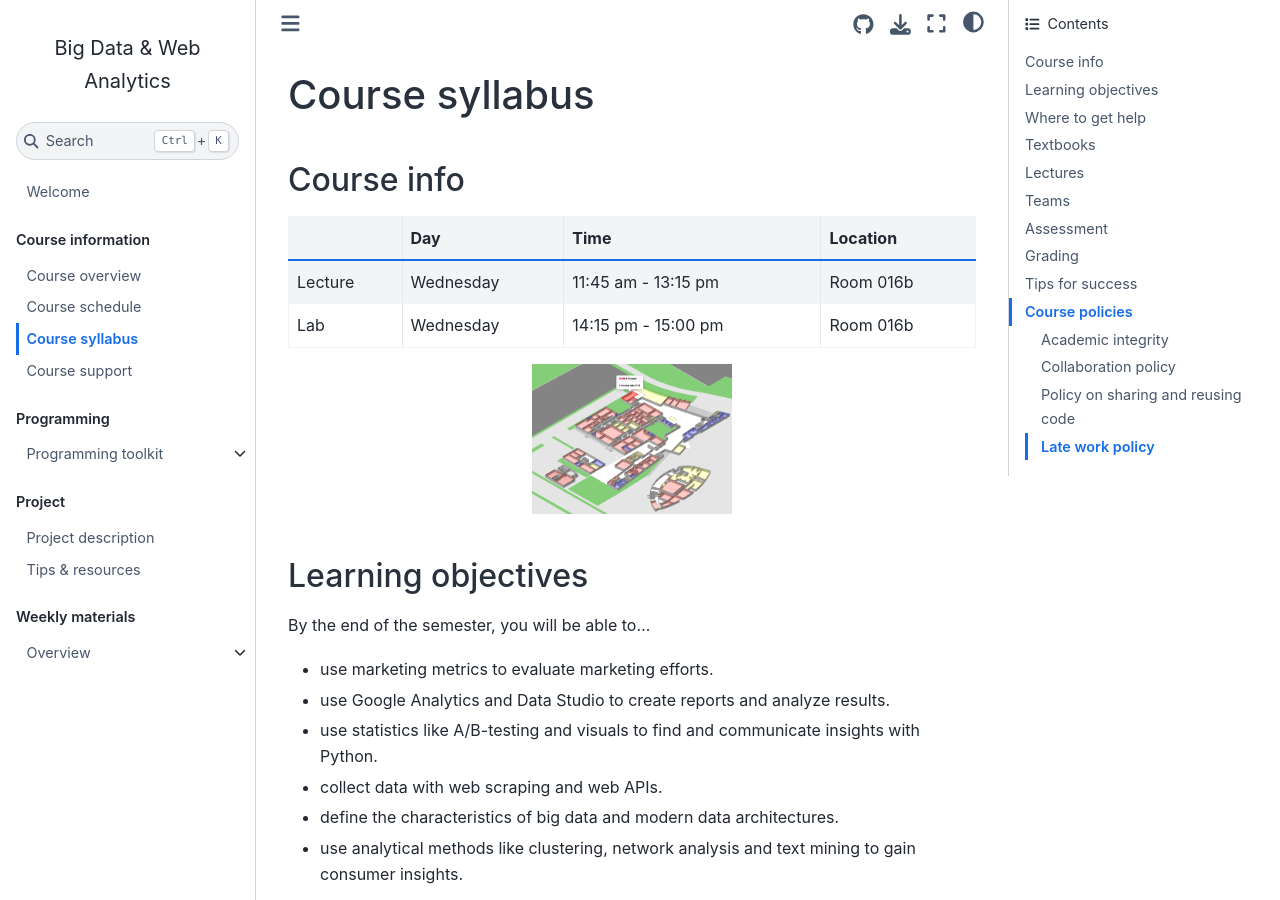
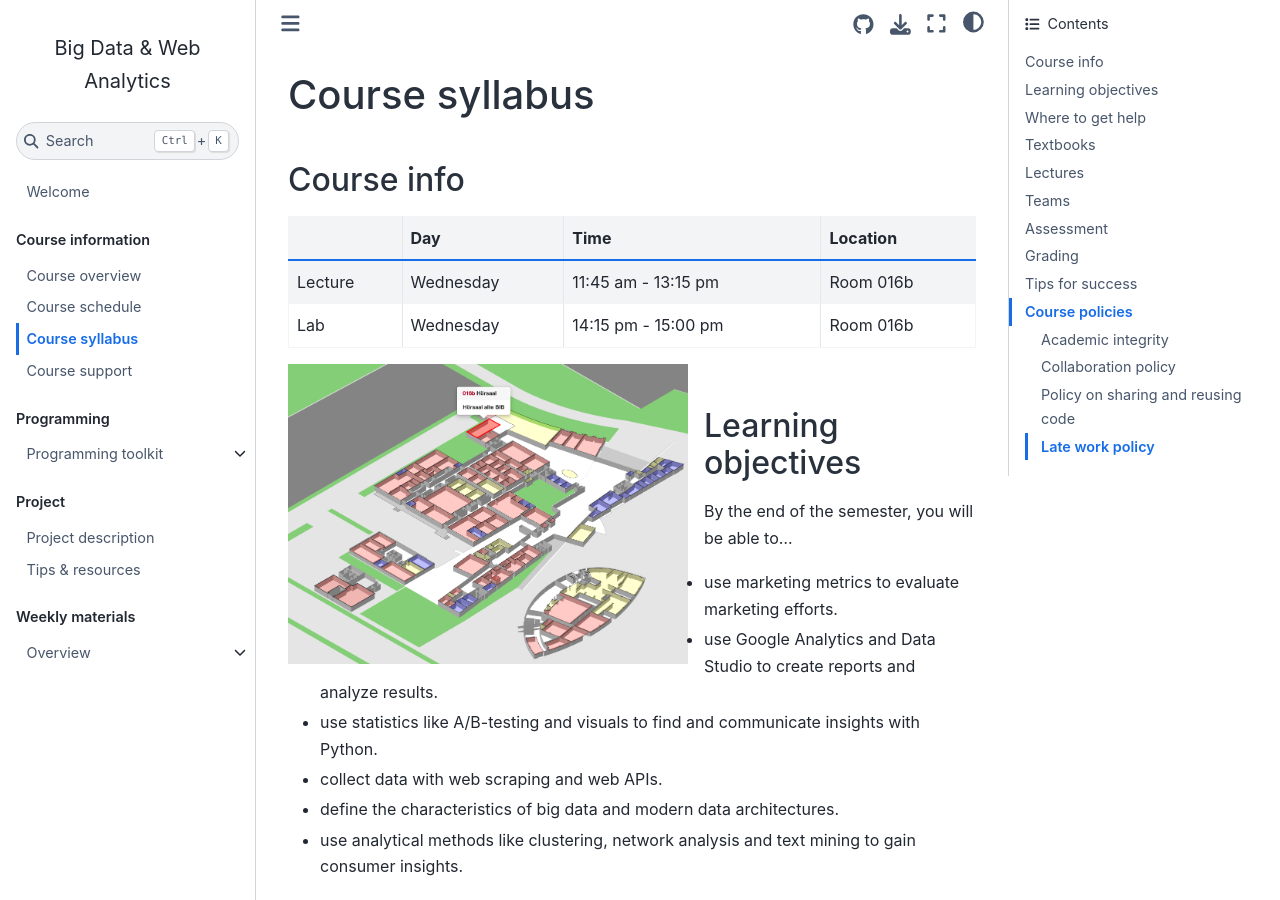
Before and after one commit to om2-ws22/website, a Jupyter Book: the page built from docs/course-syllabus.md, in a window 1280 px wide and 900 px high. Built offline with Jupyter Book 1.0.4 settings and Sphinx 7.4.7 and the Sphinx Book theme 1.1.4, drawn with Linux system fonts in a browser that asks for light colours; comment, search, counter and statistics services are not loaded.

Commit message:
Update course-syllabus.md

````diff
--- a/docs/course-syllabus.md
+++ b/docs/course-syllabus.md
@@ -13,8 +13,8 @@
 ```{image} ../_static/img/room.png
 :alt: course location
 :class: bg-primary mb-1
-:width: 200px
-:align: center
+:width: 400px
+:align: left
 ```
 
 
````
